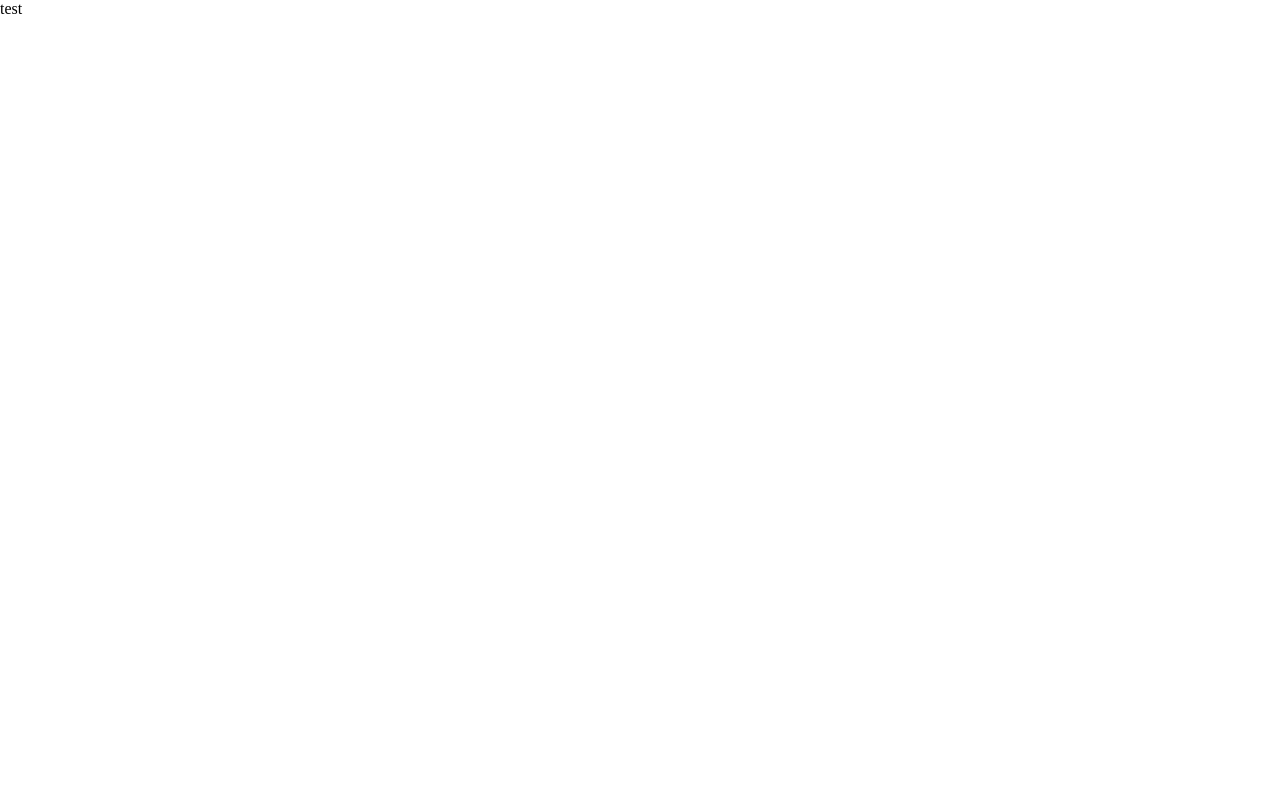
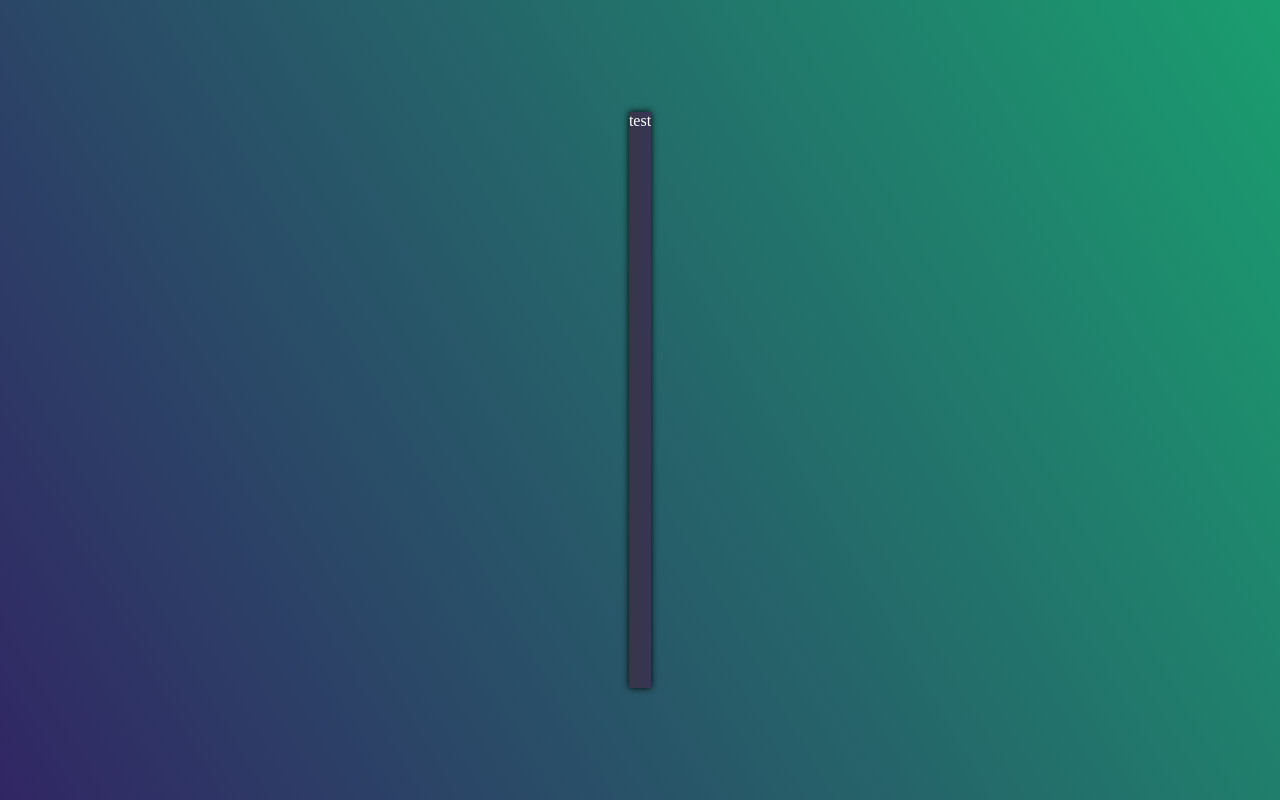
Before and after one commit to fav757/personal_website, a React (Create React App) app: page / in a window 1280 px wide. Built offline with nearby package versions, Linux system fonts and the light colour scheme.

Commit message:
add styles for body and root container

```diff
--- a/src/index.css
+++ b/src/index.css
@@ -4,4 +4,23 @@
 
 :root {
   font-size: 16px;
+  color: white;
+  height: 100%;
+  width: 100%;
 }
+
+body {
+  height: 100%;
+  width: 100%;
+  background: linear-gradient(60deg, #312664 0%, #1A9E6F 100%) no-repeat;
+  display: flex;
+  align-items: center;
+  justify-content: center;
+}
+
+#root {
+  max-width: 992px;
+  height: 576px;
+  background: linear-gradient(90deg, #373648 0%, #383556 100%);
+  box-shadow: 0px 0px 7px black;
+}
```
